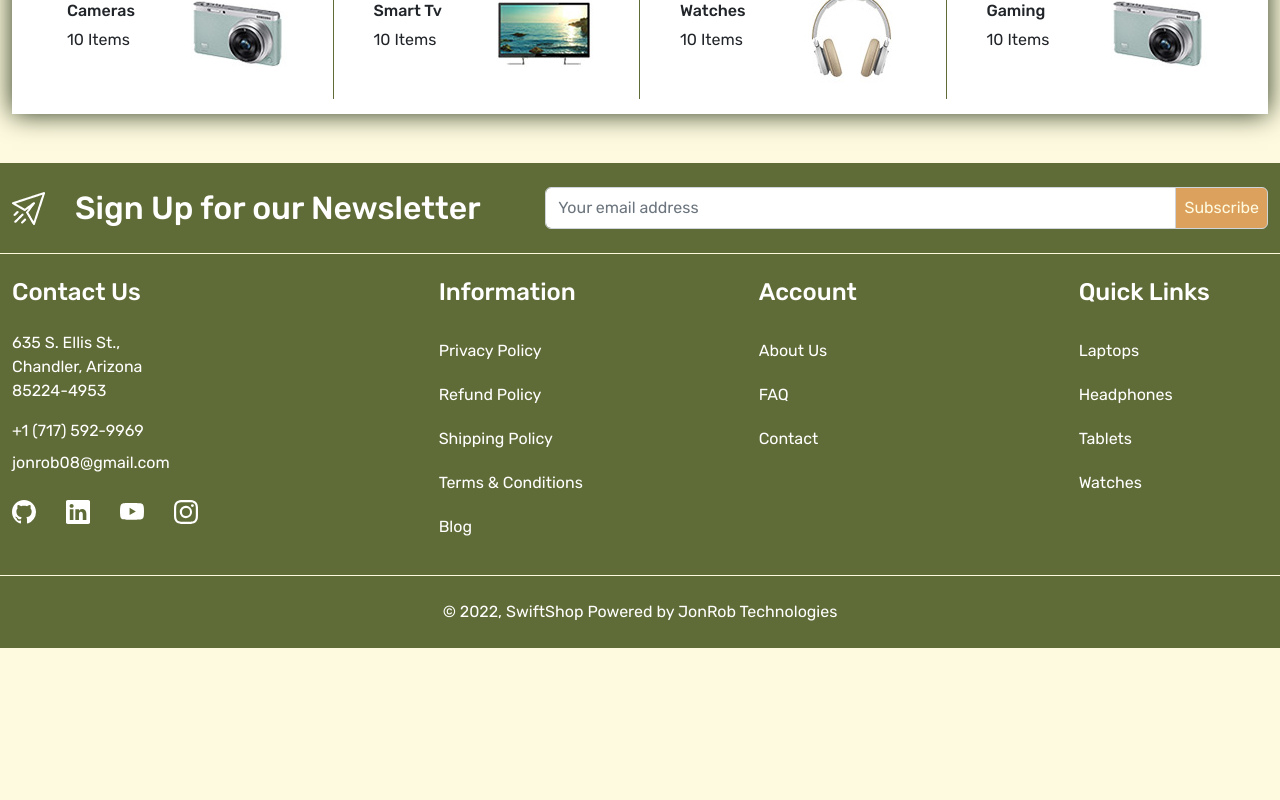
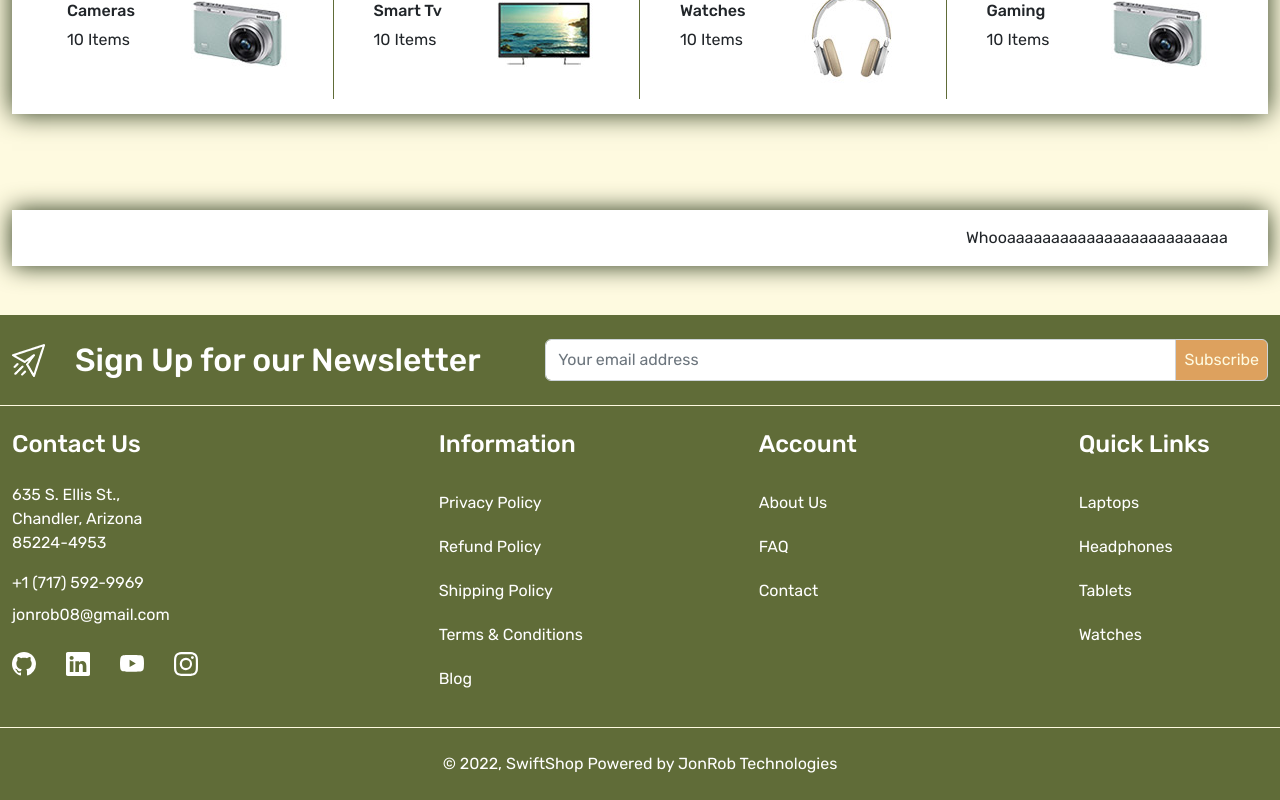
Before and after one commit to jonrob08/SwiftShop, a React (Create React App) app in the folder swiftshop/: page / in a window 1280 px wide. Shown: the part 1118-1918 px from the top of the page. Before the commit the page ends 1766 px from the top, so only its background shows below. Built offline with nearby package versions, Linux system fonts and the light colour scheme; a web font is replaced by a local one.

Commit message:
chore: setting up scrolling marquee

```diff
--- a/swiftshop/src/App.css
+++ b/swiftshop/src/App.css
@@ -242,3 +242,10 @@ footer .input-group-text {
 .categories > div > img {
   padding-left: 15px;
 }
+
+/* Marquee */
+.marquee-inner-wrapper {
+  background-color: white;
+  box-shadow: 0 0 25px var(--color-primary);
+  padding: 15px;
+}
--- a/swiftshop/src/pages/Home.js
+++ b/swiftshop/src/pages/Home.js
@@ -1,6 +1,7 @@
 import React from 'react'
 import { Link } from 'react-router-dom'
 import { BsTruck, BsGift, BsHeadset, BsCurrencyDollar, BsCreditCard2Back  } from 'react-icons/bs'
+import Marquee from 'react-fast-marquee'
 
 const Home = () => {
   return (
@@ -111,7 +112,7 @@ const Home = () => {
         </div>
       </section>
       {/* categories section */}
-      <section className="homewrapper-3 py-5">
+      <section className="category-section py-5">
         <div className="container-xxl">
           <div className="row">
             <div className="col-12">
@@ -177,6 +178,19 @@ const Home = () => {
           </div>
         </div>
       </section>
+      <section className="marquee-wrapper py-5">
+        <div className="container-xxl">
+          <div className="row">
+            <div className="col-12">
+              <div className="marquee-inner-wrapper bg-white p-3">
+                <Marquee>
+                  Whooaaaaaaaaaaaaaaaaaaaaaaaaa
+                </Marquee>
+              </div>
+            </div>
+          </div>
+        </div>
+      </section>
     </>
   )
 }
```
Also changed, not shown: 1 other file (tests, documents, lock files or other folders).
